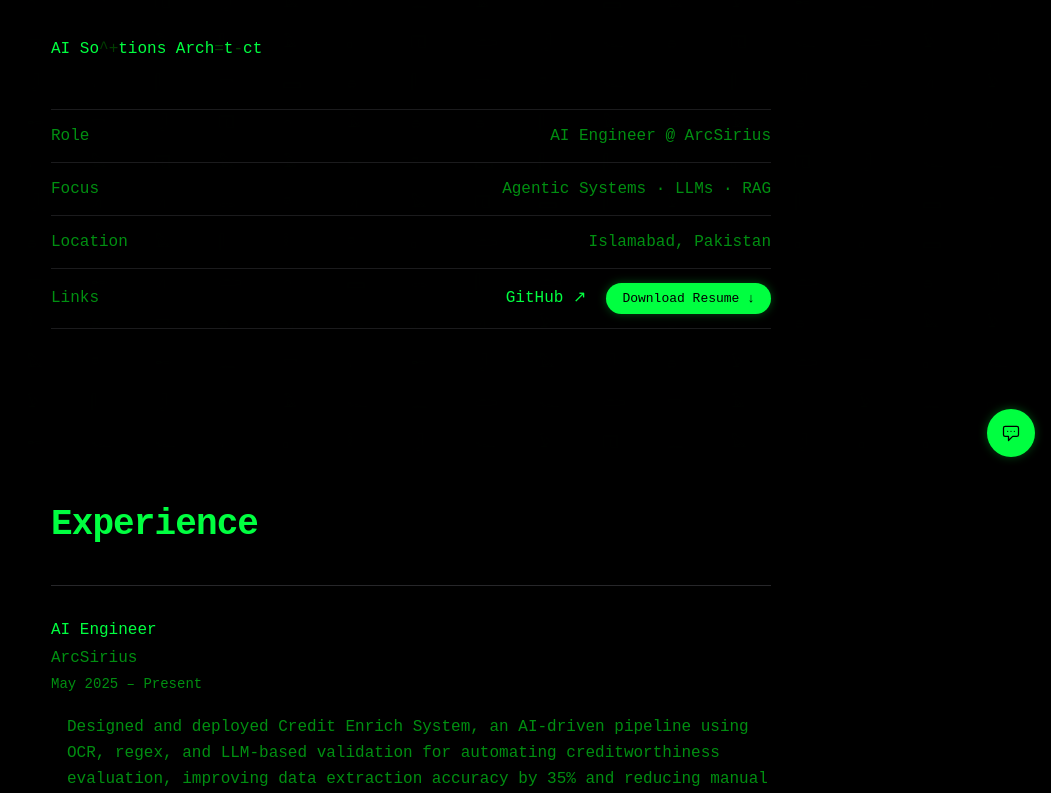
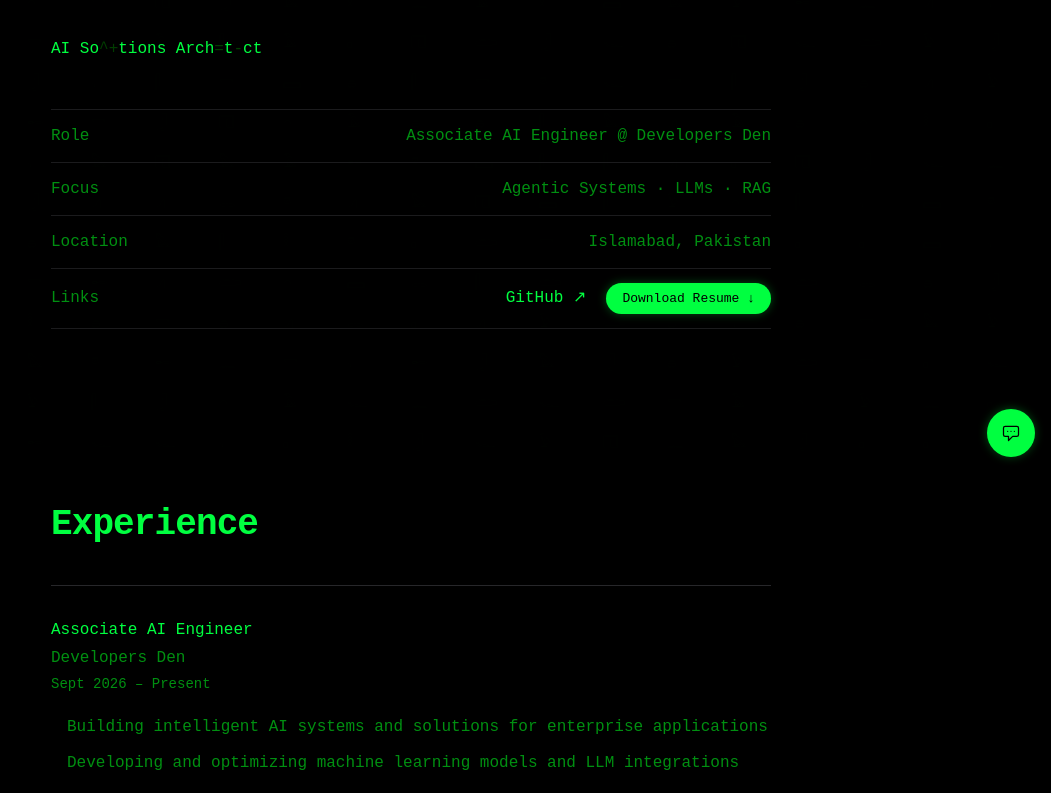
Before and after one commit to Umair-Farooque/Portfolio, a React (Vite) app: page / in a window 1280 px wide. Shown: the part 327-1120 px from the top of the page, without its empty margins (229-1280 px from the left). Built offline with nearby package versions, Linux system fonts and the light colour scheme; the HTML template or start-up script is replaced by a standard one.

Commit message:
feat: update role to Associate AI Engineer at Developers Den and add new experience entry

```diff
--- a/src/components/Experience.tsx
+++ b/src/components/Experience.tsx
@@ -1,8 +1,17 @@
 const experiences = [
+    {
+        title: 'Associate AI Engineer',
+        company: 'Developers Den',
+        period: 'Sept 2026 – Present',
+        highlights: [
+            'Building intelligent AI systems and solutions for enterprise applications',
+            'Developing and optimizing machine learning models and LLM integrations'
+        ]
+    },
     {
         title: 'AI Engineer',
         company: 'ArcSirius',
-        period: 'May 2025 – Present',
+        period: 'May 2025 – Sept 2026',
         highlights: [
             'Designed and deployed Credit Enrich System, an AI-driven pipeline using OCR, regex, and LLM-based validation for automating creditworthiness evaluation, improving data extraction accuracy by 35% and reducing manual processing time by 50%',
             'Built scalable backend services using FastAPI and integrated vector databases (FAISS, Pinecone) for efficient retrieval-augmented generation and context-aware AI responses',
--- a/src/components/Hero.tsx
+++ b/src/components/Hero.tsx
@@ -77,7 +77,7 @@
 const roles = ['Machine Learning Engineer', 'AI Solutions Architect', 'RAG & LLM Specialist'];
 
 const overviewRows = [
-    { label: 'Role', value: 'AI Engineer @ ArcSirius' },
+    { label: 'Role', value: 'Associate AI Engineer @ Developers Den' },
     { label: 'Focus', value: 'Agentic Systems · LLMs · RAG' },
     { label: 'Location', value: 'Islamabad, Pakistan' }
 ];
```
